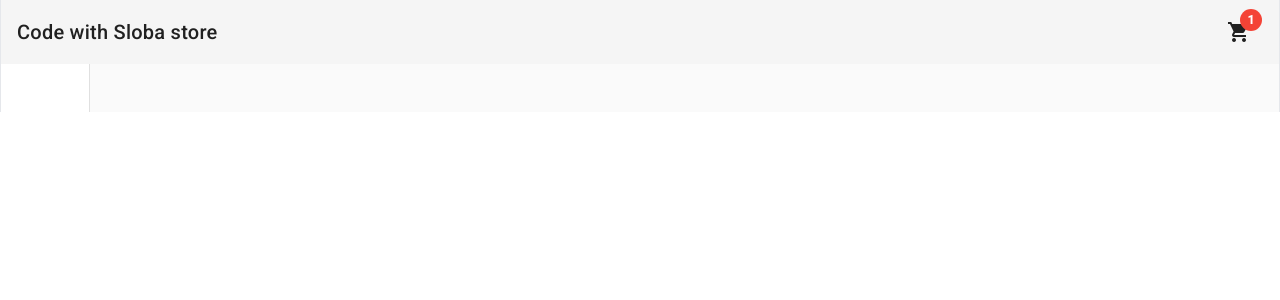
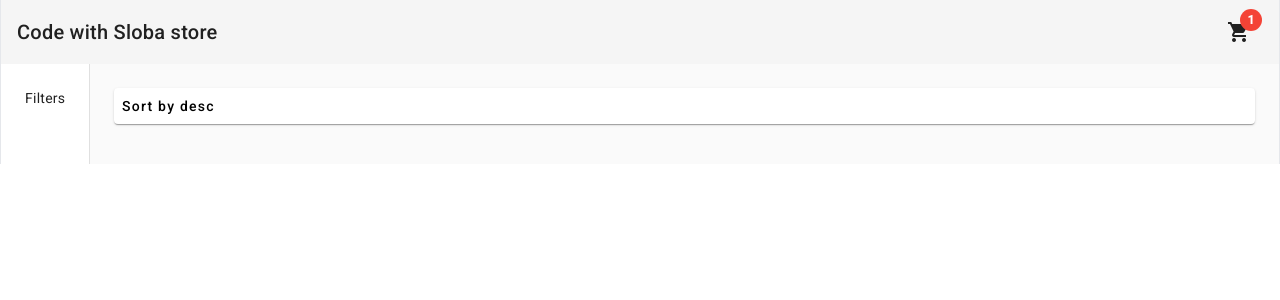
Before and after one commit to LeaBani/store-angular, an Angular app: page /home in a window 1280 px wide. Shown: the top 300 px of the page. Built offline with nearby package versions, Linux system fonts and the light colour scheme.

Commit message:
change folder + sort by btn

```diff
--- a/src/app/app.module.ts
+++ b/src/app/app.module.ts
@@ -19,7 +19,7 @@
 import { BrowserAnimationsModule } from '@angular/platform-browser/animations';
 import { HeaderComponent } from './components/header/header.component';
 import { HomeComponent } from './pages/home/home.component';
-import { ProductsHeaderComponent } from './pages/components/products-header/products-header.component';
+import { ProductsHeaderComponent } from './pages/home/components/products-header/products-header.component';
 
 @NgModule({
   declarations: [
--- a/src/app/components/header/header.component.ts
+++ b/src/app/components/header/header.component.ts
@@ -2,7 +2,7 @@
 
 @Component({
   selector: 'app-header',
-  templateUrl: './header.component.html',
+  templateUrl: 'header.component.html',
   styles: [
   ]
 })
--- a/src/app/pages/components/products-header/products-header.component.ts
+++ /dev/null
@@ -1,11 +0,0 @@
-import { Component } from '@angular/core';
-
-@Component({
-  selector: 'app-products-header',
-  templateUrl: 'products-header.component.html',
-  styles: [
-  ]
-})
-export class ProductsHeaderComponent {
-
-}
--- /dev/null
+++ b/src/app/pages/home/components/products-header/products-header.component.html
@@ -0,0 +1,14 @@
+<mat-card class="mb-4">
+    <div class="flex justify-between">
+        <div>
+            <button mat-button [matMenuTriggerFor]="sortByMenu">
+                Sort by {{sort}}
+            </button>
+            <mat-menu #sortByMenu="matMenu">
+                <button mat-menu-item>desc</button>
+                <button mat-menu-item>asc</button>
+            </mat-menu>
+        </div>
+    </div>
+
+</mat-card>
--- /dev/null
+++ b/src/app/pages/home/components/products-header/products-header.component.ts
@@ -0,0 +1,21 @@
+import { Component, OnInit } from '@angular/core';
+
+@Component({
+  selector: 'app-products-header',
+  templateUrl: 'products-header.component.html',
+
+})
+export class ProductsHeaderComponent implements OnInit {
+  sort= 'desc'; // j'intiliase l'état de mon bouton
+
+  constructor() { }
+
+  ngOnInit(): void {
+
+  }
+
+  onSortUpdated(): void {
+
+  }
+
+}
--- a/src/app/pages/home/home.component.html
+++ b/src/app/pages/home/home.component.html
@@ -1,8 +1,9 @@
 <mat-drawer-container
 [autosize]="true"
-class="min-h-full max-w-7xl mx-auto border-x">
+class="min-h-full max-w-7xl mx-auto border-x"
+>
 
-    <mat-drawer mode="side" opened class="p-6">
+    <mat-drawer mode="side" opened="true" class="p-6">
         <div>Filters</div>
     </mat-drawer>
     <mat-drawer-content class="p-6">
--- a/src/app/pages/home/home.component.ts
+++ b/src/app/pages/home/home.component.ts
@@ -2,9 +2,8 @@
 
 @Component({
   selector: 'app-home',
-  templateUrl: './home.component.html',
-  styles: [
-  ]
+  templateUrl: 'home.component.html',
+
 })
 export class HomeComponent {
 
```
Also changed, not shown: src/app/pages/components/products-header/products-header.component.html (deleted).
